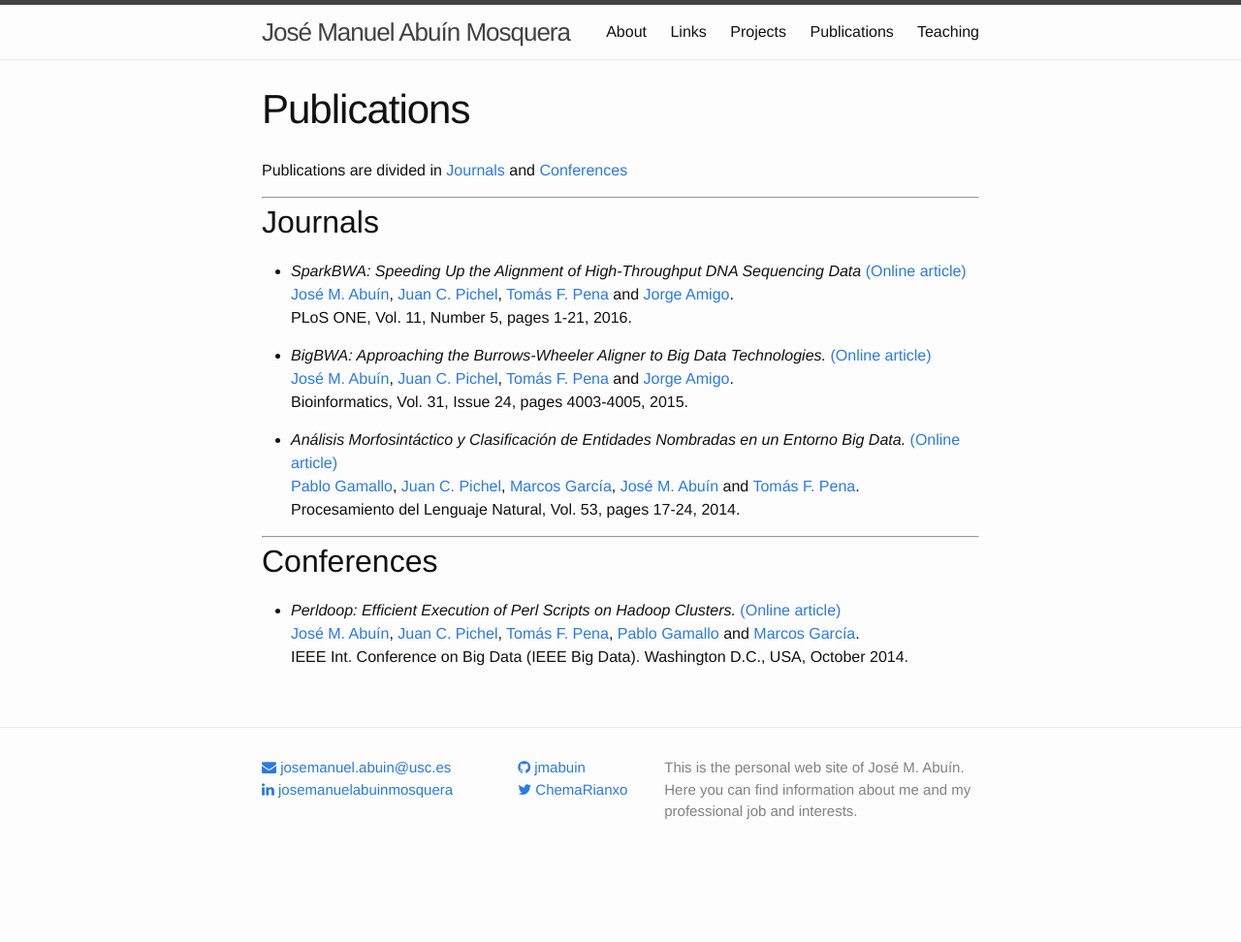
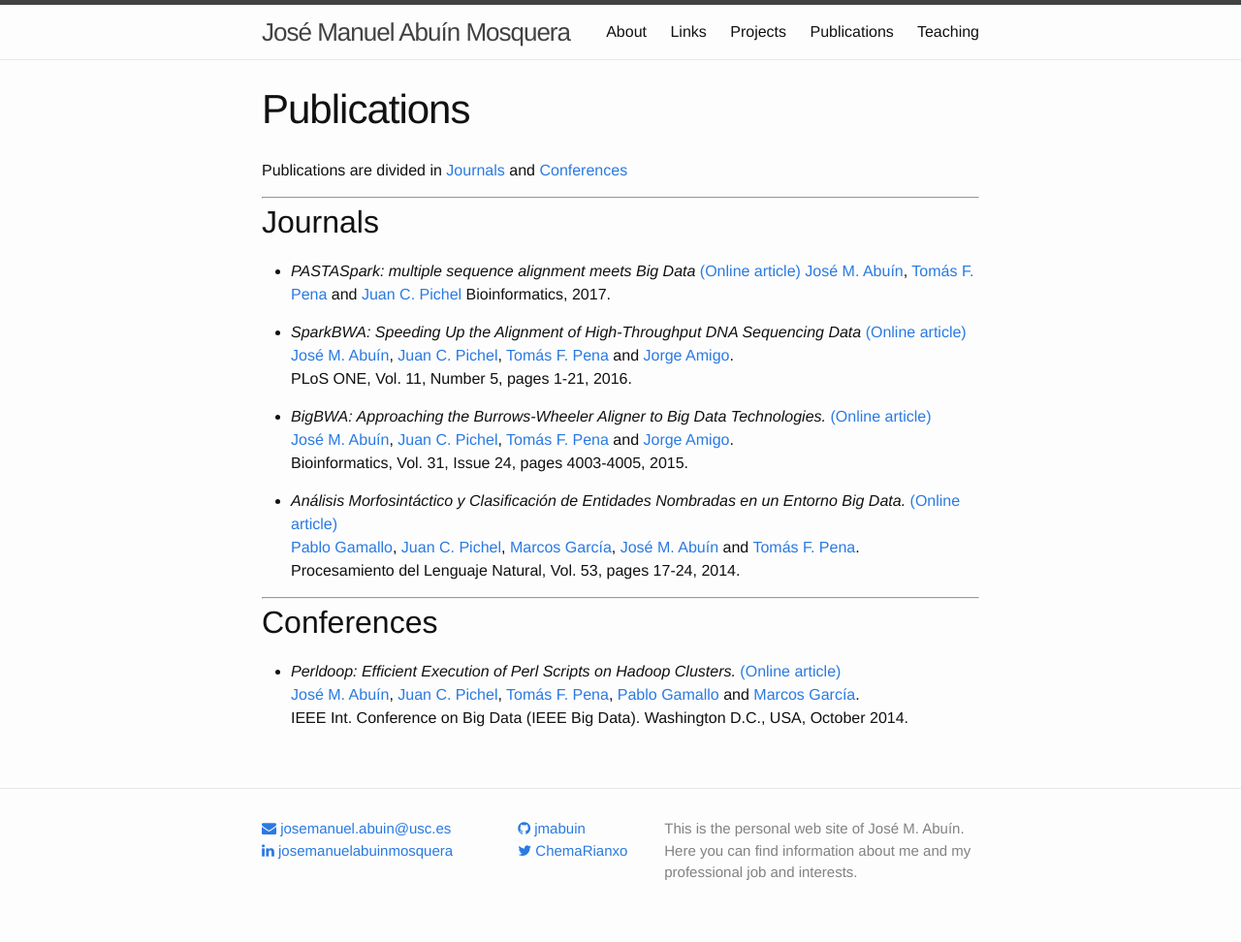
Before and after one commit to jmabuin/jmabuin.github.io, a Jekyll site: the page built from publications.md, in a window 1280 px wide. Shown: the whole page at 97% size. Built offline with Jekyll 4.4.1, drawn with Linux system fonts in a browser that asks for light colours; nearby versions of some CDN libraries; before the commit the page ends 909 px from its top, so only the background shows below that.

Commit message:
PASTASpark publication added

```diff
--- a/publications.md
+++ b/publications.md
@@ -10,6 +10,9 @@ Publications are divided in [Journals](#journals) and [Conferences](#conferences
 
 ## <a name="journals"></a>Journals ##
 
+* _PASTASpark: multiple sequence alignment meets Big Data_ [(Online article)](http://dx.doi.org/10.1093/bioinformatics/btx354){:target="_blank"}
+[José M. Abuín](http://jmabuin.github.io/), [Tomás F. Pena](https://citius.usc.es/equipo/persoal-adscrito/tomas-fernandez-pena){:target="_blank"} and [Juan C. Pichel](http://www.ac.usc.es/pag_personal/jcpichel/){:target="_blank"}
+Bioinformatics, 2017.
 
 * _SparkBWA: Speeding Up the Alignment of High-Throughput DNA Sequencing Data_ [(Online article)](http://dx.doi.org/10.1371/journal.pone.0155461){:target="_blank"}
 [José M. Abuín](http://jmabuin.github.io/), [Juan C. Pichel](http://www.ac.usc.es/pag_personal/jcpichel/){:target="_blank"}, [Tomás F. Pena](https://citius.usc.es/equipo/persoal-adscrito/tomas-fernandez-pena){:target="_blank"} and [Jorge Amigo](https://es.linkedin.com/in/amigolechuga){:target="_blank"}.
```
